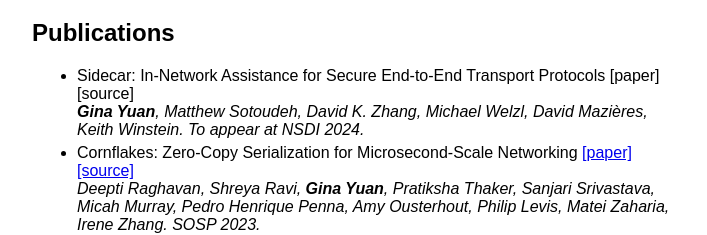
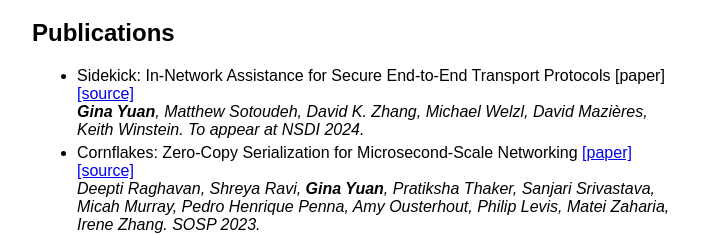
Before and after one commit to ygina/ygina.github.io, a plain HTML site: page index.html in a window 1280 px wide. Shown: the part 494-729 px from the top of the page, without its empty margins (16-723 px from the left). Drawn offline with Linux system fonts and the light colour scheme.

Commit message:
link to sidekick repo

```diff
--- a/index.html
+++ b/index.html
@@ -36,9 +36,9 @@
     <h2>Publications</h2>
       <ul>
         <li>
-          Sidecar: In-Network Assistance for Secure End-to-End Transport Protocols
+          Sidekick: In-Network Assistance for Secure End-to-End Transport Protocols
           [paper]
-          [source]
+          <a href="https://github.com/ygina/sidekick">[source]</a>
           <br>
           <i><b>Gina Yuan</b>, Matthew Sotoudeh, David K. Zhang, Michael Welzl, David Mazières, Keith Winstein.</i>
           <i>To appear at NSDI 2024.</i>
```
